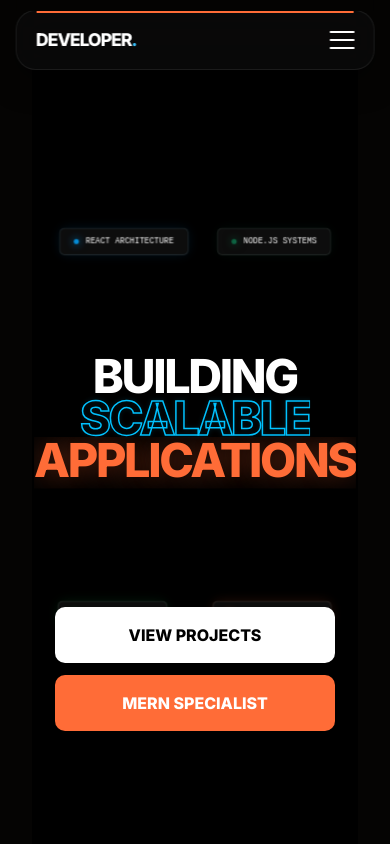
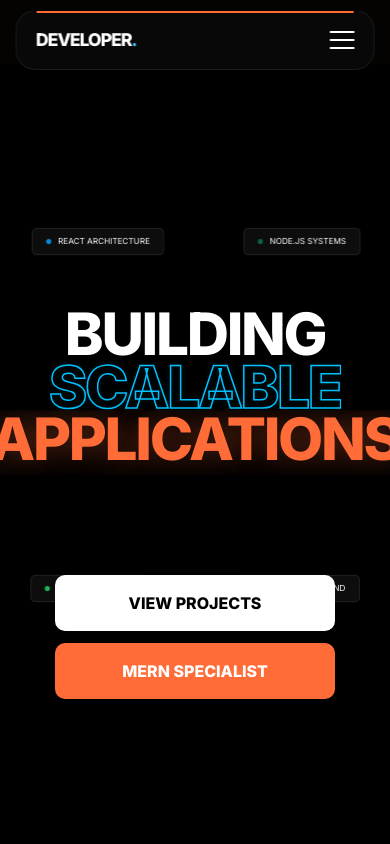
Before and after one commit to ShivaniGujjar/portfolio, a React (Vite) app: page / in a window 390 px wide. Shown: the top 844 px of the page. Built offline with nearby package versions, Linux system fonts and the light colour scheme.

Commit message:
home fixed

```diff
--- a/src/index.css
+++ b/src/index.css
@@ -1,12 +1,16 @@
-/* 1. Reset & Core */
+/* ============================================================
+   RESET
+   ============================================================ */
 * {
   margin: 0;
   padding: 0;
   box-sizing: border-box;
 }
 
+/* ============================================================
+   ROOT VARIABLES
+   ============================================================ */
 :root {
-  /* DARK MODE (Default) */
   --bg-primary: #050403;
   --bg-secondary: #0D0D0D;
   --text-main: #FFFFFF;
@@ -15,29 +19,33 @@
   --font-mono: 'JetBrains Mono', monospace;
 }
 
-html {
+/* ============================================================
+   HTML + BODY FIX (VERY IMPORTANT)
+   ============================================================ */
+html, body {
+  width: 100%;
+  overflow-x: hidden;   /* ✅ prevents side scroll */
   scroll-behavior: smooth;
-  background-color: var(--bg-primary); /* Prevents white flash */
+  background-color: var(--bg-primary);
 }
 
+/* ============================================================
+   BODY DESIGN
+   ============================================================ */
 body {
-  width: 100%;
   min-height: 100vh;
-  overflow-x: hidden;
   color: var(--text-main);
-  background-color: var(--bg-primary);
   font-family: 'Inter', -apple-system, sans-serif;
   line-height: 1.5;
 
-  /* The Grid Pattern */
   background-image:
     linear-gradient(rgba(255, 255, 255, 0.02) 1px, transparent 1px),
     linear-gradient(90deg, rgba(255, 255, 255, 0.02) 1px, transparent 1px);
-  background-size: 40px 40px; /* Slightly smaller for mobile-first */
+  background-size: 40px 40px;
   background-attachment: fixed;
 }
 
-/* The Radial Glow */
+/* Glow */
 body::after {
   content: "";
   position: fixed;
@@ -47,18 +55,23 @@ body::after {
   z-index: 0;
 }
 
+/* ============================================================
+   ROOT FIX (IMPORTANT)
+   ============================================================ */
 #root {
   width: 100%;
   position: relative;
-  overflow-x: clip;
-  z-index: 1; /* Keeps content above the glow */
+  overflow-x: hidden;  /* ✅ FIXED (removed clip) */
+  z-index: 1;
 }
 
-/* 2. Responsive Typography */
+/* ============================================================
+   TYPOGRAPHY
+   ============================================================ */
 h1, h2 {
   text-transform: uppercase;
   letter-spacing: -0.02em;
-  line-height: 1.1; /* Adjusted for mobile line-wrapping */
+  line-height: 1.1;
 }
 
 a {
--- a/src/pages/Home.jsx
+++ b/src/pages/Home.jsx
@@ -61,7 +61,6 @@ const Home = () => {
       onMouseMove={handleMouseMove}
     >
 
-      {/* 🔦 Spotlight only on desktop */}
       {!isMobile && (
         <div
           className={styles.spotlight}
@@ -71,7 +70,6 @@ const Home = () => {
         />
       )}
 
-      {/* 🔷 Chips */}
       {floatingSkills.map((skill, i) => (
         <motion.div
           key={i}
@@ -93,12 +91,9 @@ const Home = () => {
         </motion.div>
       ))}
 
-      {/* 🔶 Content */}
       <div className={styles.centerContent}>
+        <h1 className={styles.heroHeading}>
 
-
-
-        <h1 className={styles.heroHeading}>
           <div className={styles.mask}>
             <motion.span variants={reveal} initial="hidden" animate="visible">
               BUILDING
@@ -128,6 +123,7 @@ const Home = () => {
               APPLICATIONS
             </motion.span>
           </div>
+
         </h1>
 
         <motion.div
@@ -152,7 +148,6 @@ const Home = () => {
             MERN SPECIALIST
           </motion.div>
         </motion.div>
-
       </div>
     </section>
   );
--- a/src/pages/Home.module.css
+++ b/src/pages/Home.module.css
@@ -1,60 +1,77 @@
-/* ============================================================
-   1. HERO CONTAINER
-   ============================================================ */
+/* GLOBAL SAFETY */
+* {
+  box-sizing: border-box;
+}
+
+/* ============================================================ */
+/* HERO CONTAINER FULL WIDTH FIX */
+/* ============================================================ */
+
 .heroContainer {
-  min-height: 100dvh; /* Dynamic height for mobile browsers */
-  width: 100%;
+  position: relative;
+
+  width: 100vw;                 /* 🔥 FULL WIDTH */
+  max-width: 100vw;
+
+  min-height: 100dvh;
   display: flex;
   align-items: center;
   justify-content: center;
+
   background: #000;
-  position: relative;
-  overflow-x: hidden; /* Only hide horizontal */
-  padding: 0; /* Mobile edge-to-edge */
+
+  overflow-x: hidden;
+
+  /* 🔥 BREAK OUT OF PARENT */
+  margin-left: calc(-50vw + 50%);
 }
+
+/* ============================================================ */
+/* CENTER CONTENT */
+/* ============================================================ */
 
 .centerContent {
   z-index: 10;
   text-align: center;
+
   width: 100%;
-  max-width: 100%;
-  padding: 0 15px; /* Side safety gap */
+  max-width: 1200px;     /* control content width */
+  margin: 0 auto;
+
+  padding: 0 20px;
+
   display: flex;
   flex-direction: column;
   align-items: center;
 }
 
+/* ============================================================ */
+/* TEXT */
+/* ============================================================ */
+
 .mask {
-  /* overflow: hidden ko hata kar ye do lines add karein */
   overflow: visible;
   display: block;
-  clip-path: inset(0 0 -10% 0); /* Ye niche se thoda extra space rakhega taaki box na bane */
-  margin-bottom: -0.1em; /* Words ke beech ka gap control karne ke liye */
+  clip-path: inset(0 0 -10% 0);
+  margin-bottom: -0.1em;
 }
 
 .heroHeading {
-  /* Fluid font fix: 12vw is safer for the word 'APPLICATIONS' */
   font-size: clamp(2.2rem, 12vw, 8.5rem);
   font-weight: 950;
   line-height: 1.0;
   letter-spacing: -0.04em;
-  margin: 2rem 0; /* Spacing for chips to breathe */
+  margin: 2rem 0;
+
   display: flex;
   flex-direction: column;
   align-items: center;
 }
 
-/* Skyblue outline fix */
 .outlineText {
   color: transparent;
   -webkit-text-stroke: 1.5px #00C2FF;
-  /* Glow ko halka sa kam kiya taaki box effect na bane */
   filter: drop-shadow(0 0 2px rgba(0, 194, 255, 0.2));
-}
-.outlineText:hover {
-  color: #00C2FF;
-  -webkit-text-stroke: 1px transparent;
-  text-shadow: 0 0 20px rgba(255, 255, 255, 0.2);
 }
 
 .orangeText {
@@ -62,17 +79,9 @@
   text-shadow: 0 0 30px rgba(255, 108, 55, 0.4);
 }
 
-/* ============================================================
-   3. STATUS BADGE & PILLS
-   ============================================================ */
-
-
-.statusText {
-  font-family: 'JetBrains Mono', monospace;
-  font-size: 0.6rem;
-  color: #00995E;
-  font-weight: 800;
-}
+/* ============================================================ */
+/* BUTTONS */
+/* ============================================================ */
 
 .pillGroup {
   display: flex;
@@ -97,9 +106,10 @@
   font-weight: 900;
 }
 
-/* ============================================================
-   4. FLOATING CHIPS (Mobile Logic Inside)
-   ============================================================ */
+/* ============================================================ */
+/* FLOATING CHIPS */
+/* ============================================================ */
+
 .floatingChip {
   position: absolute;
   z-index: 5;
@@ -113,23 +123,11 @@
   padding: 8px 16px;
   border-radius: 6px;
   color: #fff;
-  font-family: 'JetBrains Mono', monospace;
   font-size: 0.6rem;
   display: flex;
   align-items: center;
   gap: 8px;
   white-space: nowrap;
-  position: relative;
-}
-
-.chipInner::before {
-  content: "";
-  position: absolute;
-  inset: 0;
-  border-radius: inherit;
-  box-shadow: 0 0 15px var(--accent);
-  opacity: 0.15;
-  z-index: -1;
 }
 
 .dot {
@@ -137,79 +135,47 @@
   height: 6px;
   border-radius: 50%;
   background: var(--accent);
-  box-shadow: 0 0 10px var(--accent);
 }
 
-/* --- CHIP POSITIONS --- */
-
-/* Top Row */
+/* positions */
 .chip0 { top: 18%; left: 12%; }
 .chip1 { top: 12%; right: 18%; }
-
-/* Bottom Row */
 .chip2 { bottom: 28%; left: 15%; }
 .chip3 { bottom: 22%; right: 12%; }
 
-/* ============================================================
-   📱 MOBILE RESPONSIVE (Inspired by Creative Video Editor code)
-   ============================================================ */
+/* ============================================================ */
+/* MOBILE */
+/* ============================================================ */
+
 @media (max-width: 768px) {
   .heroContainer {
-    padding-top: 80px;
-    height: auto;
     min-height: 100vh;
   }
 
   .heroHeading {
     font-size: clamp(2.5rem, 15vw, 4.5rem);
-    line-height: 1;
-    letter-spacing: -0.05em;
-    display: flex;
-    flex-direction: column;
-    align-items: center;
   }
-
-  /* 🛠️ CHIP FIX: Aligning chips tightly around the heading */
-  .floatingChip {
-    scale: 0.85; /* Slightly smaller for mobile screens */
-  }
-
-  /* Top Chips: Above the heading */
-  .chip0 { top: 20%; left: 5% !important; }
-  .chip1 { top: 20%; right: 5% !important; left: auto !important; }
-
-  /* Bottom Chips: Below the heading but ABOVE the buttons */
-  .chip2 { bottom: 35%; left: 5% !important; }
-  .chip3 { bottom: 35%; right: 5% !important; left: auto !important; }
 
   .pillGroup {
     flex-direction: column;
     width: 100%;
     max-width: 280px;
     gap: 12px;
-    margin-top: 6rem; /* Space to let Bottom Chips breathe */
-    transform: translateY(0) !important;
+    margin-top: 5rem;
   }
 
-  .pillWhite, .pillOrange {
+  .pillWhite,
+  .pillOrange {
     width: 100%;
-    padding: 16px 0;
     text-align: center;
   }
 
-  .statusBadge {
-    transform: scale(0.8);
-    margin-bottom: 0.5rem;
-  }
-}
-
-/* Extra safety for very small phones */
-@media (max-width: 480px) {
-  .heroHeading {
-    font-size: clamp(1.8rem, 12vw, 3rem);
+  .floatingChip {
+    scale: 0.85;
   }
 
-  .chip2, .chip3 {
-    bottom: 32%; /* Adjusted for smaller vertical height */
-  }
+  .chip0 { top: 20%; left: 5%; }
+  .chip1 { top: 20%; right: 5%; }
+  .chip2 { bottom: 35%; left: 5%; }
+  .chip3 { bottom: 35%; right: 5%; }
 }
```
